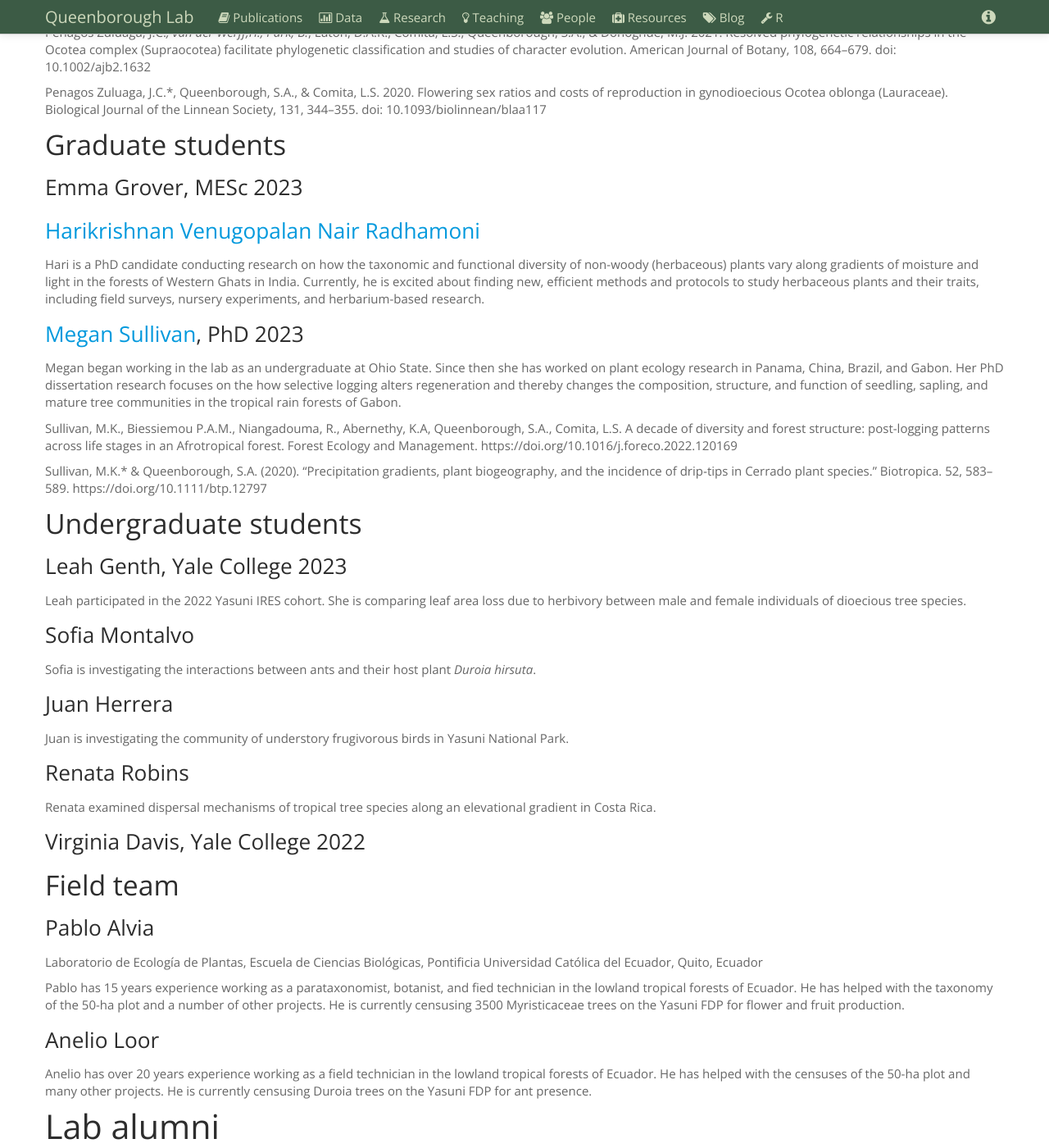
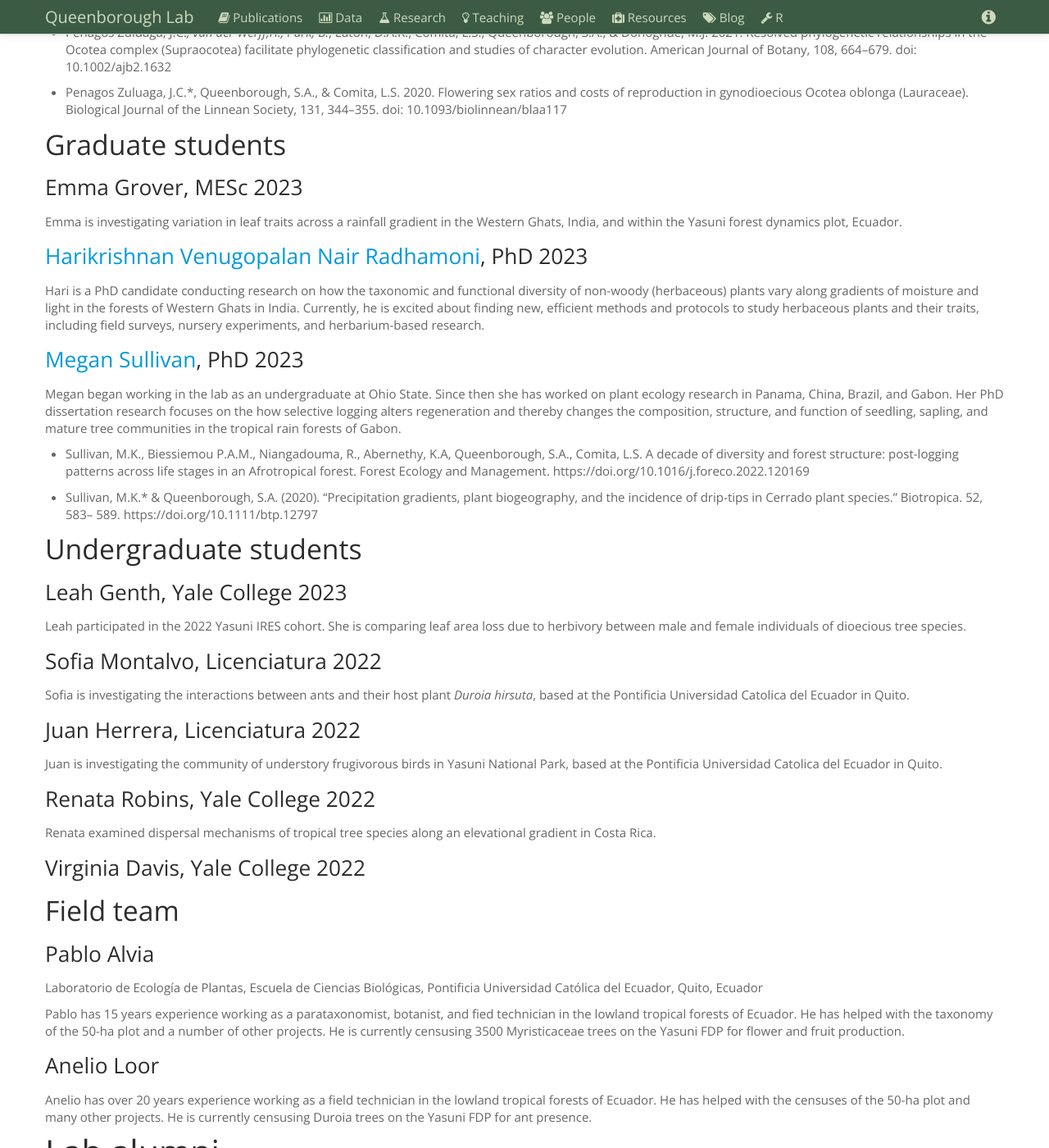
Before and after one commit to saq/saq.github.io, a Jekyll site: the page built from people.md, in a window 1280 px wide and 1400 px high, scrolled down 590 px. Shown: the whole window at 82% size. Built offline with Jekyll 4.4.1, drawn with Linux system fonts in a browser that asks for light colours; some of the changed text lies outside the part shown.

Commit message:
Update people.md

```diff
--- a/people.md
+++ b/people.md
@@ -29,19 +29,19 @@
 ### [Dr. Juan Carlos Penagos Zuluaga](https://jcpenagosz0.wixsite.com/jcpenagosz)
 Juan has wrestled with the Lauraceae (and now Myristicaceae) since ...
 
-Penagos Zuluaga, J.C.*, van der Werff,H., Park, B.*, Eaton, D.A.R., Comita, L.S., Queenborough, S.A., & Donoghue, M.J. 2021. Resolved phylogenetic relationships in the Ocotea complex (Supraocotea) facilitate phylogenetic classification and studies of character evolution. American Journal of Botany, 108, 664–679. doi: 10.1002/ajb2.1632
+ - Penagos Zuluaga, J.C.*, van der Werff,H., Park, B.*, Eaton, D.A.R., Comita, L.S., Queenborough, S.A., & Donoghue, M.J. 2021. Resolved phylogenetic relationships in the Ocotea complex (Supraocotea) facilitate phylogenetic classification and studies of character evolution. American Journal of Botany, 108, 664–679. doi: 10.1002/ajb2.1632
 
-Penagos Zuluaga, J.C.*, Queenborough, S.A., & Comita, L.S. 2020. Flowering sex ratios and costs of reproduction in gynodioecious Ocotea oblonga (Lauraceae). Biological Journal of the Linnean Society, 131, 344–355. doi: 10.1093/biolinnean/blaa117
+ - Penagos Zuluaga, J.C.*, Queenborough, S.A., & Comita, L.S. 2020. Flowering sex ratios and costs of reproduction in gynodioecious Ocotea oblonga (Lauraceae). Biological Journal of the Linnean Society, 131, 344–355. doi: 10.1093/biolinnean/blaa117
 
 
 ## Graduate students
 
 ### Emma Grover, MESc 2023
+Emma is investigating variation in leaf traits across a rainfall gradient in the Western Ghats, India, and within the Yasuni forest dynamics plot, Ecuador.
 
 
 
-
-### [Harikrishnan Venugopalan Nair Radhamoni](https://environment.yale.edu/profile/harikrishnan-venugopalan-nair-radhamoni)
+### [Harikrishnan Venugopalan Nair Radhamoni](https://environment.yale.edu/profile/harikrishnan-venugopalan-nair-radhamoni), PhD 2023
 Hari is a PhD candidate conducting research on how the taxonomic and functional diversity of non-woody (herbaceous) plants vary along gradients of moisture and light in the forests of Western Ghats in India. Currently, he is excited about finding new, efficient methods and protocols to study herbaceous plants and their traits, including field surveys, nursery experiments, and herbarium-based research.
 
 
@@ -49,9 +49,9 @@
 ### [Megan Sullivan](https://meganksullivan.weebly.com/), PhD 2023
 Megan began working in the lab as an undergraduate at Ohio State. Since then she has worked on plant ecology research in Panama, China, Brazil, and Gabon. Her PhD dissertation research focuses on the how selective logging alters regeneration and thereby changes the composition, structure, and function of seedling, sapling, and mature tree communities in the tropical rain forests of Gabon.
 
-Sullivan, M.K., Biessiemou P.A.M., Niangadouma, R., Abernethy, K.A, Queenborough, S.A., Comita, L.S. A decade of diversity and forest structure: post-logging patterns across life stages in an Afrotropical forest. Forest Ecology and Management. https://doi.org/10.1016/j.foreco.2022.120169
+ - Sullivan, M.K., Biessiemou P.A.M., Niangadouma, R., Abernethy, K.A, Queenborough, S.A., Comita, L.S. A decade of diversity and forest structure: post-logging patterns across life stages in an Afrotropical forest. Forest Ecology and Management. https://doi.org/10.1016/j.foreco.2022.120169
 
-Sullivan, M.K.* & Queenborough, S.A. (2020). "Precipitation gradients, plant biogeography, and the incidence of drip‐tips in Cerrado plant species." Biotropica. 52, 583– 589.  https://doi.org/10.1111/btp.12797
+ - Sullivan, M.K.* & Queenborough, S.A. (2020). "Precipitation gradients, plant biogeography, and the incidence of drip‐tips in Cerrado plant species." Biotropica. 52, 583– 589.  https://doi.org/10.1111/btp.12797
 
 
 
@@ -61,15 +61,15 @@
 Leah participated in the 2022 Yasuni IRES cohort. She is comparing leaf area loss due to herbivory between male and female individuals of dioecious tree species.
 
 
-### Sofia Montalvo
-Sofia is investigating the interactions between ants and their host plant *Duroia hirsuta*.
+### Sofia Montalvo, Licenciatura 2022
+Sofia is investigating the interactions between ants and their host plant *Duroia hirsuta*, based at the Pontificia Universidad Catolica del Ecuador in Quito.
 
 
-### Juan Herrera
-Juan is investigating the community of understory frugivorous birds in Yasuni National Park.
+### Juan Herrera, Licenciatura 2022
+Juan is investigating the community of understory frugivorous birds in Yasuni National Park, based at the Pontificia Universidad Catolica del Ecuador in Quito.
 
 
-### Renata Robins
+### Renata Robins, Yale College 2022
 Renata examined dispersal mechanisms of tropical tree species along an elevational gradient in Costa Rica.
 
 
@@ -103,11 +103,11 @@
 ### [Andrew Muehleisen](https://www.andrewmuehleisen.com/), PhD 2020
 Andrew came on the Panama field course as an undergraduate in 2012 and was so enamoured with the tropics that he successfully applied for an OSU Summer Research Fellowship, and went down to Yasuni to survey species for extra-floral nectaries.
 
-Muehleisen, M.*, Queenborough, S.A., Alvia Zambano, L.P., Valencia, R., & Fiala, B. 2016. Incidence of extra-floral nectaries and their relationship to growth and survival of lowland tropical rain forest trees. Biotropica, 48, 321–331. doi: 10.1111/btp.12310
+ - Muehleisen, M.*, Queenborough, S.A., Alvia Zambano, L.P., Valencia, R., & Fiala, B. 2016. Incidence of extra-floral nectaries and their relationship to growth and survival of lowland tropical rain forest trees. Biotropica, 48, 321–331. doi: 10.1111/btp.12310
 
 
 
-### ![Raleigh Ricart](https://www.linkedin.com/in/raleigh-ricart-phd-528a05b1)
+### [Raleigh Ricart](https://www.linkedin.com/in/raleigh-ricart-phd-528a05b1)
 Raleigh ran some trial experiments on density dependence.
 
 
@@ -158,13 +157,13 @@
 ### Elizabeth Tokarz, Yale College 2016
 Habitat associations of herbaceous plants in Yasuní National Park, Amazonian Ecuador: A study of *Heliconia*
 
-Tokarz, E., Alvia, P., Valencia, R., & Queenborough, S.A. 2019. Habitat niche partitioning by seven *Heliconia* species in a lowland tropical rain forest in Amazonian Ecuador. Journal of Tropical Ecology, 35, 91–94. doi: 10.1017/S0266467419000026
+ - Tokarz, E., Alvia, P., Valencia, R., & Queenborough, S.A. 2019. Habitat niche partitioning by seven *Heliconia* species in a lowland tropical rain forest in Amazonian Ecuador. Journal of Tropical Ecology, 35, 91–94. doi: 10.1017/S0266467419000026
 
 
 ### Laura Mason
 Laura documented variation in sex ratios of dioecious plant populations.
 
-### ![Shannon Hibbard](https://www.shannonmars.com/about-me)
+### [Shannon Hibbard](https://www.shannonmars.com/about-me)
 Shannon looked at fruit size and defence traits of tropical trees.
 
 ### Edward Harper
@@ -184,13 +183,13 @@
 ### Cristina Porras Borja
 Cristina investigated leaf traits.
 
-Queenborough, S.A. & Porras, C.M. 2014. Expanding coverage of plant trait databases - a comparison of specific leaf area from fresh and dried leaves. Plant Ecology & Diversity, 7, 383–388. doi: 10.1080/17550874.2013.777483.
+ - Queenborough, S.A. & Porras, C.M. 2014. Expanding coverage of plant trait databases - a comparison of specific leaf area from fresh and dried leaves. Plant Ecology & Diversity, 7, 383–388. doi: 10.1080/17550874.2013.777483.
 
 
 ### James Smith
 James carried out some of his MSc fieldwork in the Yasuni FDP, looking at the change in liana abundance since 2001, and the effect of lianas on fruit production of trees.
 
-Smith, J.R., Queenborough, SA, Alvia, P, Romero-Saltos, H, & Valencia, R. 2017. Testing the Liana Dominance Hypothesis: No strong evidence for increasing liana abundance in the Myristicaceae of a Neotropical aseasonal rain forest. Ecology, 98, 456–466. doi: 10.1002/ecy.1657
+ - Smith, J.R., Queenborough, SA, Alvia, P, Romero-Saltos, H, & Valencia, R. 2017. Testing the Liana Dominance Hypothesis: No strong evidence for increasing liana abundance in the Myristicaceae of a Neotropical aseasonal rain forest. Ecology, 98, 456–466. doi: 10.1002/ecy.1657
 
 
 
```
Also changed, not shown: other parts of people.md (+5 -6 lines).
